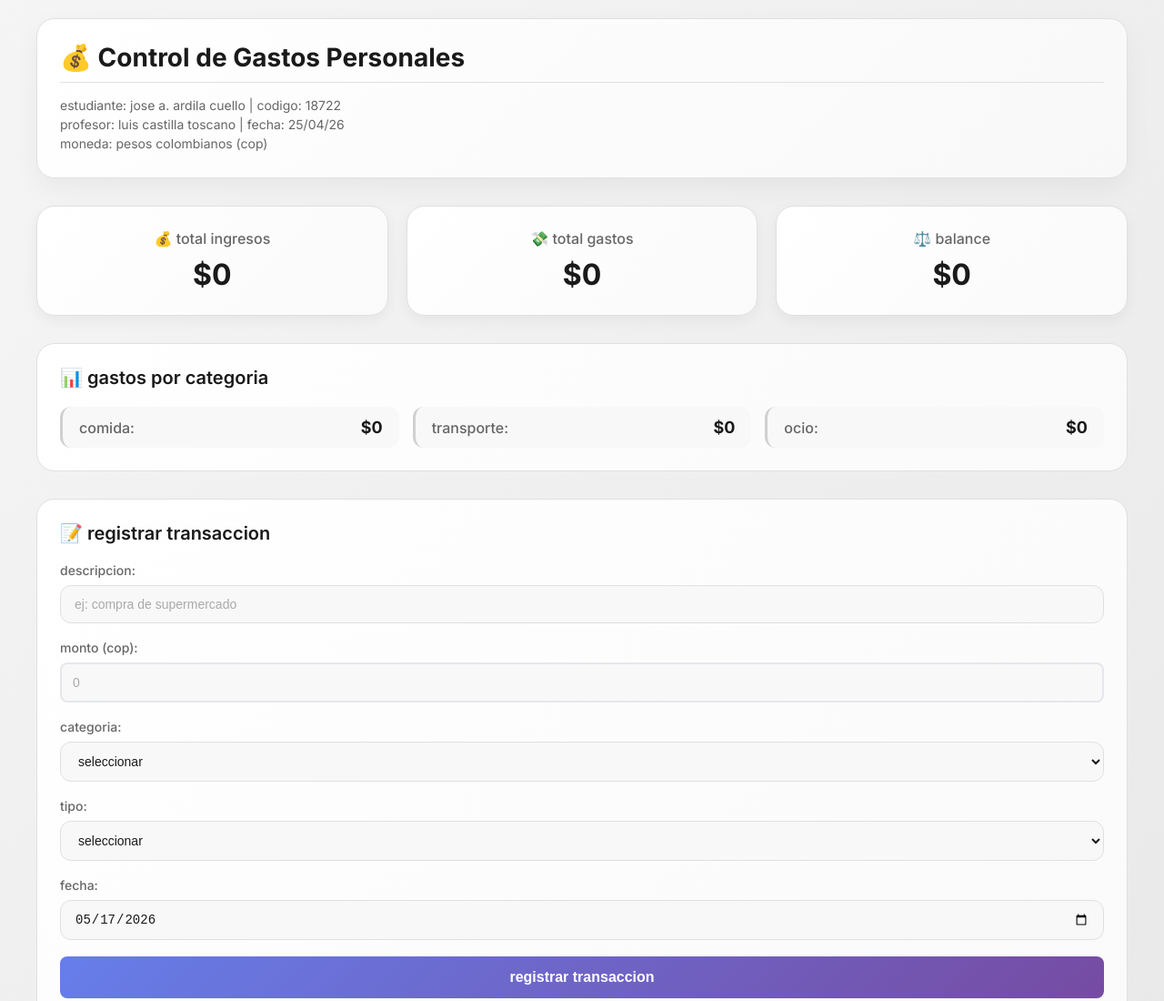
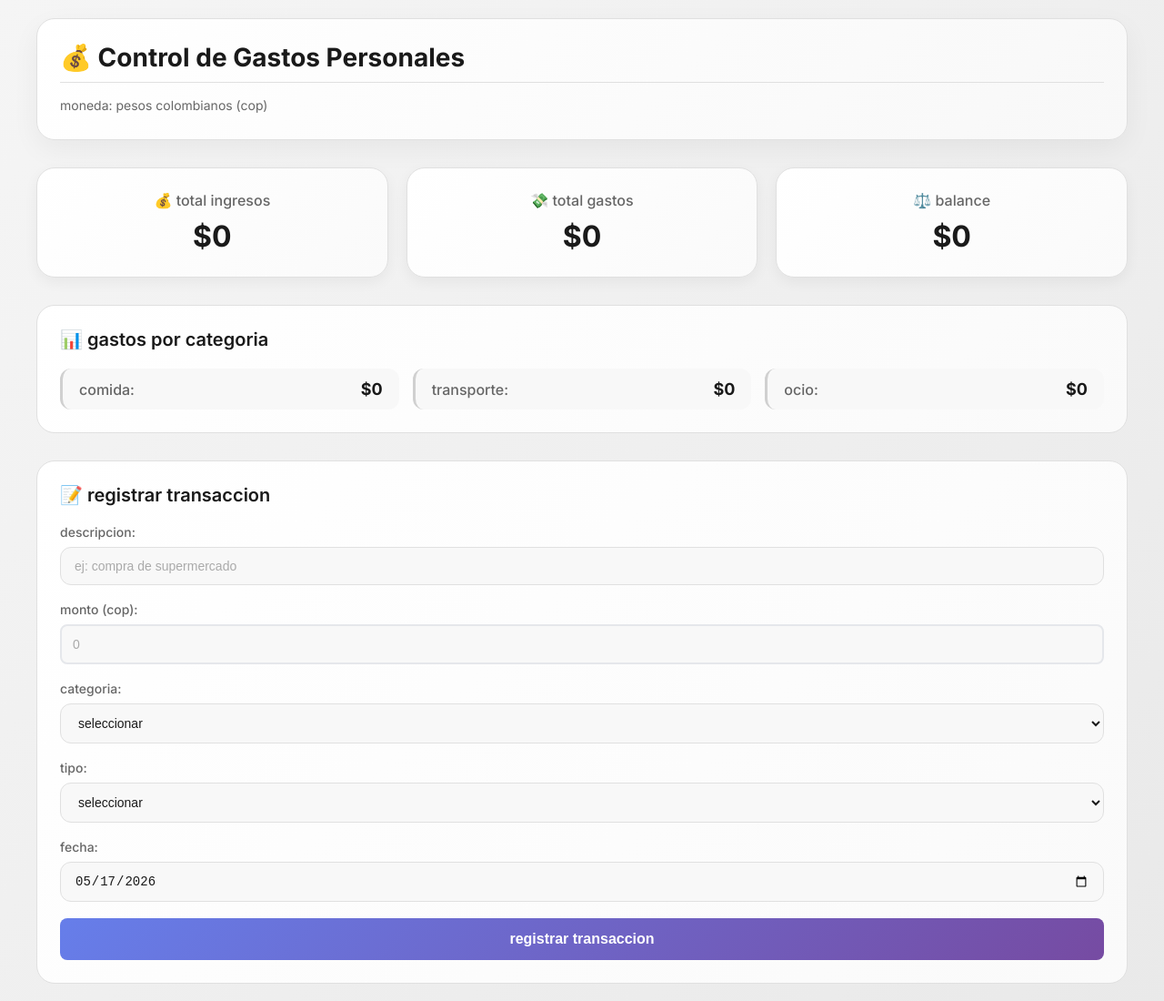
Before and after one commit to Ardilajose/TRACKER_API, a plain HTML site: page frontend/index.html in a window 1280 px wide. Shown: the top 1100 px of the page at 91% size. Drawn offline with Linux system fonts and the light colour scheme; no server answers.

Commit message:
remover datos personales del header

```diff
--- a/frontend/index.html
+++ b/frontend/index.html
@@ -13,8 +13,6 @@
             <div class="header-content">
                 <h1>💰 Control de Gastos Personales</h1>
                 <div class="subtitle">
-                    <p>estudiante: jose a. ardila cuello | codigo: 18722</p>
-                    <p>profesor: luis castilla toscano | fecha: 25/04/26</p>
                     <p>moneda: pesos colombianos (cop)</p>
                 </div>
             </div>
```
